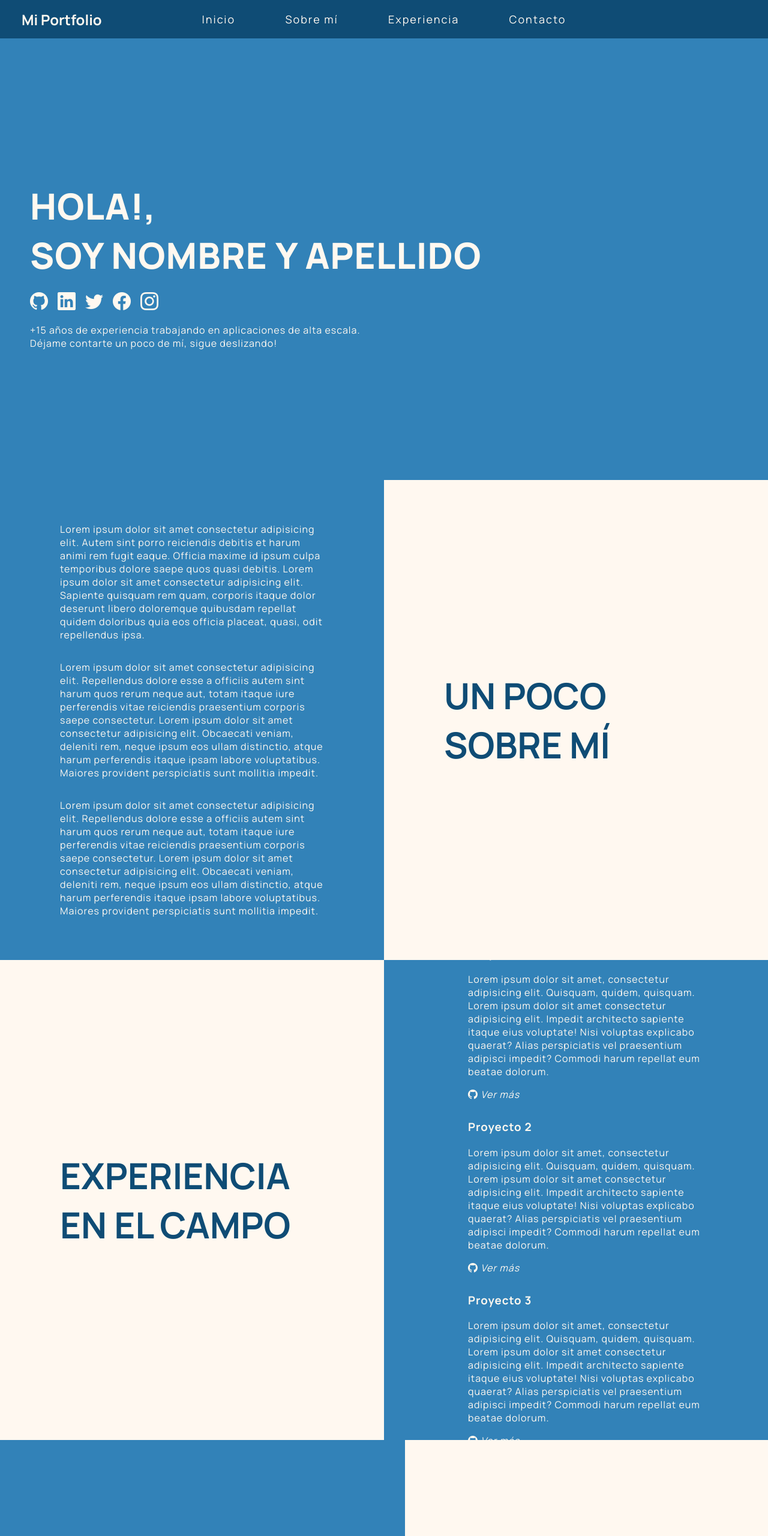
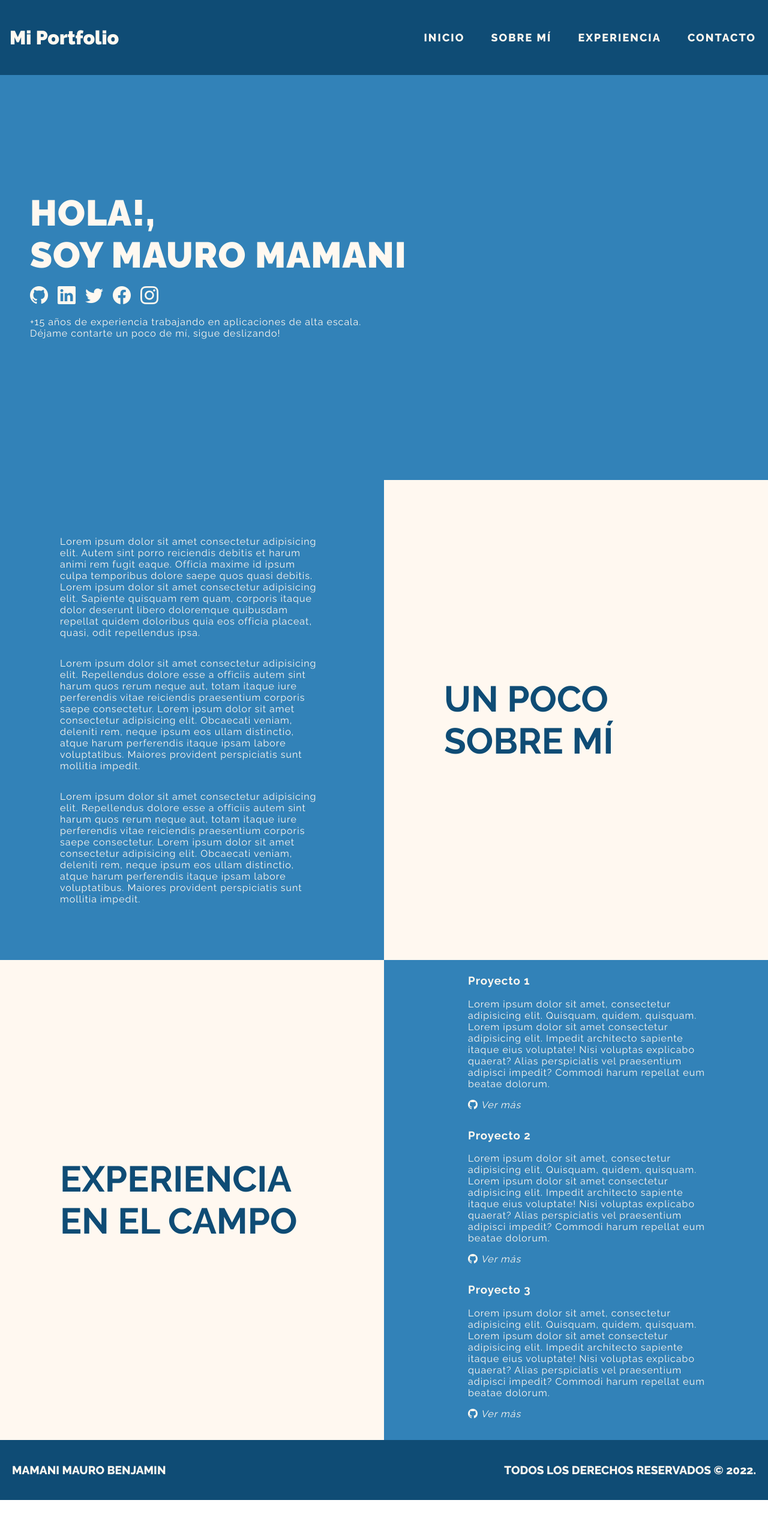
Before and after one commit to mauromamani/pilis-portfolio, a plain HTML site: page index.html in a window 1280 px wide. Shown: the top 2560 px of the page at 60% size. After the commit the page ends 2500 px from the top, so only its background shows below. Drawn offline with nearby package versions, Linux system fonts and the light colour scheme.

Commit message:
change styles and html to navbar and home section

```diff
--- a/index.html
+++ b/index.html
@@ -13,7 +13,10 @@
 <body>
   <header>
     <nav class="navbar">
-      <a href="#" class="logo">Mi Portfolio</a>
+      <div class="flex items-center">
+        <a href="#" class="logo">Mi Portfolio</a>
+      </div>
+
       <ul class="menu">
         <li class="menu-item">
           <a href="#home">Inicio</a>
@@ -34,7 +37,7 @@
   <section id="home" class="content">
     <div class="section text-section">
       <div class="introduction">
-        <h1 class="title">Hola!, <br> Soy Nombre y Apellido </h1>
+        <h1 class="title">Hola!, <br> Soy Mauro Mamani </h1>
         <ul class="socials">
           <li><a class="socials-icon" href=""><i class="bi bi-github"></i></a></li>
           <li><a class="socials-icon" href=""><i class="bi bi-linkedin"></i></a></li>
@@ -122,7 +125,7 @@
     </aside>
   </section>
 
-  <section id="contact" class="content flex-row">
+  <!-- <section id="contact" class="content flex-row">
     <aside class="half-section text-section">
       <form action="">
         <label for="name">Nombre</label>
@@ -136,21 +139,17 @@
     <aside class="half-section title-section">
       <h2>Envíame un mensaje y charlemos!</h2>
     </aside>
-  </section>
+  </section> -->
 
   <footer>
     <div class="footer-section-container">
-      <ul class="socials">
-        <li><a class="socials-icon" href=""> <i class="bi bi-github"></i></a></li>
-        <li><a class="socials-icon" href=""><i class="bi bi-linkedin"></i></a></li>
-        <li><a class="socials-icon" href=""><i class="bi bi-twitter"></i></a></li>
-        <li><a class="socials-icon" href=""><i class="bi bi-facebook"></i></a></li>
-        <li><a class="socials-icon" href=""><i class="bi bi-instagram"></i></a></li>
-      </ul>
+      <p class="uppercase text-raleway-900 text-md">
+        Mamani Mauro Benjamin
+      </p>
     </div>
     <div class="footer-section-container">
-      <p>
-        &copy; 2022 - <a class="footer-link" href="https://www.linkedin.com">Nombre y Apellido</a>
+      <p class="uppercase text-raleway-900 text-md">
+        Todos los derechos reservados &copy; 2022.
       </p>
     </div>
   </footer>
--- a/styles.css
+++ b/styles.css
@@ -1,4 +1,4 @@
-@import url('https://fonts.googleapis.com/css2?family=Manrope:wght@200;400;700;800&display=swap');
+@import url('https://fonts.googleapis.com/css2?family=Raleway:wght@100;200;300;400;500;600;700;800;900&display=swap');
 
 :root {
   --primary-color: #3282b8;
@@ -13,10 +13,15 @@ html {
 body {
   margin: 0;
   padding: 0;
-  font-family: 'Manrope', sans-serif;
+  font-family: 'Raleway', sans-serif;
 }
 
 .navbar {
+  display: flex;
+  justify-content: space-between;
+  align-items: center;
+  padding-top: 1rem;
+  padding-bottom: 1rem;
   position: fixed;
   width: 100%;
   background-color: var(--primary-color-dark);
@@ -25,29 +30,25 @@ body {
 
 .menu {
   list-style: none;
-  margin: auto;
-  padding: 0;
-  overflow: hidden;
   color: var(--accent-color);
-  text-align: center;
 }
 
 .menu-item {
   display: inline-block;
   padding: 20px;
-  transition: 1s;
+  transition: 0.2s;
 }
 
 .menu-item a:hover {
-  background-color: var(--accent-color);
-  color: var(--primary-color-dark);
+  color: var(--primary-color);
 }
 
 .menu-item a {
-  padding: 20px;
   text-decoration: none;
+  text-transform: uppercase;
   color: var(--accent-color);
   font-size: 18px;
+  font-weight: 800;
   letter-spacing: 2px;
   transition: all 1s;
 }
@@ -55,11 +56,10 @@ body {
 .logo {
   text-decoration: none;
   position: fixed;
-  float: left;
-  margin: 16px 36px;
+  padding-left: 1rem;
   color: var(--accent-color);
-  font-size: 24px;
-  font-weight: bold;
+  font-size: 2rem;
+  font-weight: 900;
 }
 
 .introduction {
@@ -105,7 +105,7 @@ body {
 h1 {
   margin: 100px 0 0 0;
   font-size: 60px;
-  font-weight: 800;
+  font-weight: 900;
   color: var(--accent-color);
   text-transform: uppercase;
 }
@@ -204,8 +204,8 @@ form {
 
 footer {
   display: flex;
-  flex-direction: column;
-  justify-content: flex-end;
+  flex-direction: row;
+  justify-content: space-between;
   background-color: var(--primary-color-dark);
   color: var(--accent-color);
   padding: 20px;
@@ -221,3 +221,24 @@ footer {
   color: var(--accent-color);
   font-size: 18px;
 }
+
+.uppercase {
+  text-transform: uppercase;
+}
+
+.text-raleway-900 {
+  font-family: 'Raleway', sans-serif;
+  font-weight: 800;
+}
+
+.text-md {
+  font-size: 1.2rem;
+}
+
+.items-center {
+  align-items: center;
+}
+
+.flex {
+  display: flex;
+}
```
